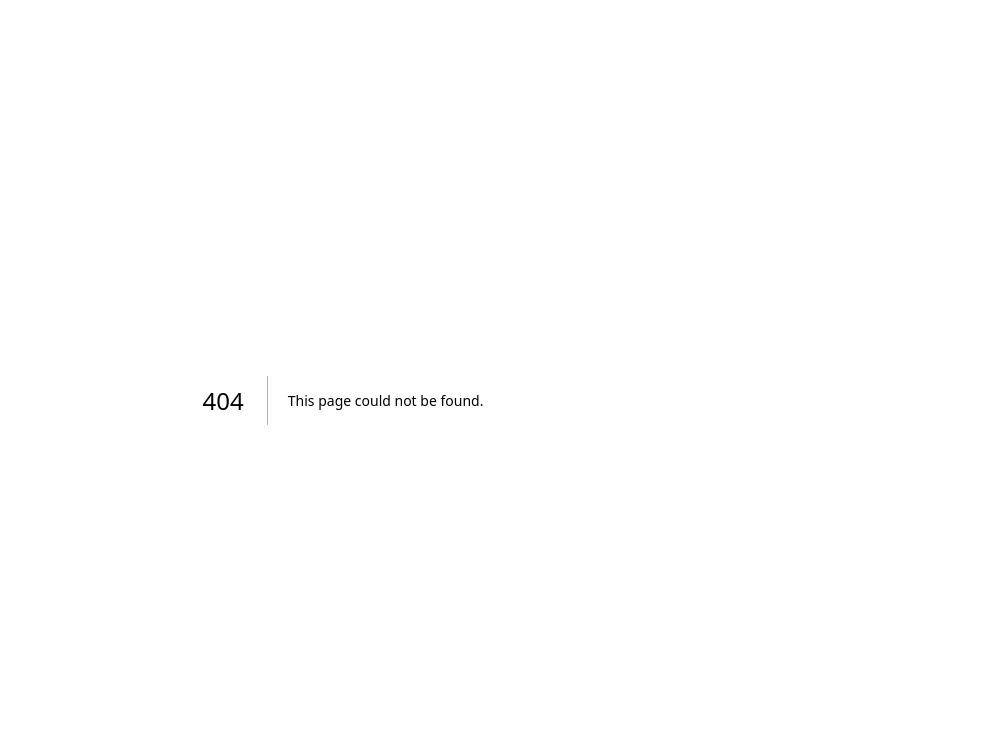
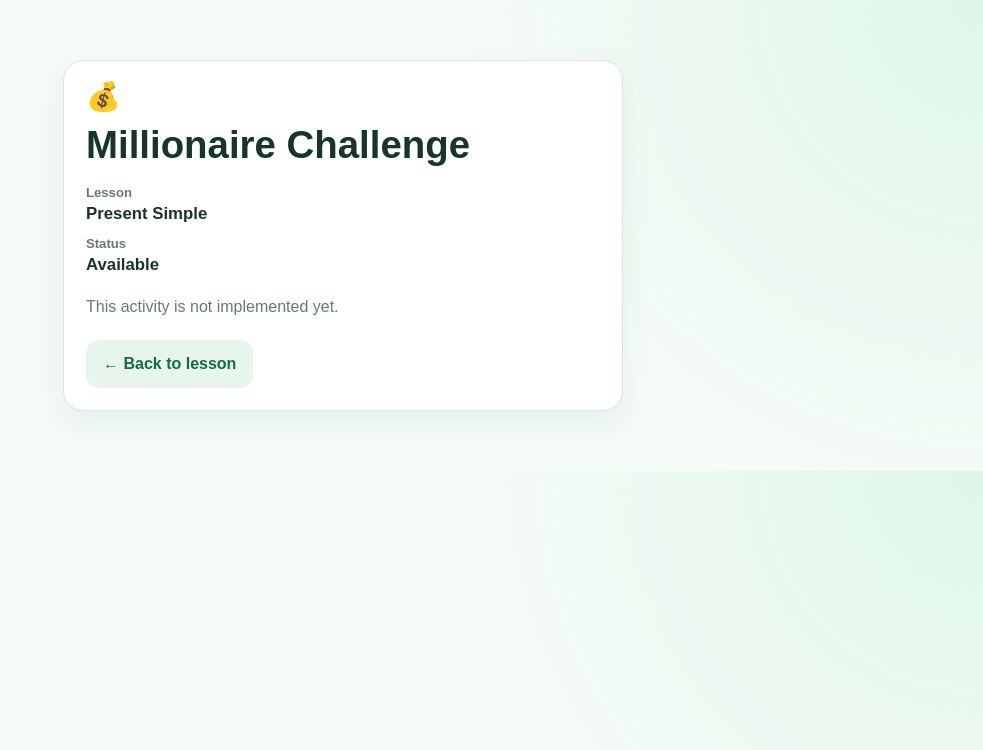
Before and after one commit to chaweewanone-sketch/green-freedom-academy, a Next.js app: page /lesson/present-simple/activity/millionaire in a window 1280 px wide. Before the commit this address had no page. Shown: the top 750 px of the page, without its empty margins (297-1280 px from the left). Built offline with nearby package versions, Linux system fonts and the light colour scheme.

Commit message:
feat: add dynamic activity routing

```diff
--- /dev/null
+++ b/app/lesson/[slug]/activity/[activity]/page.tsx
@@ -0,0 +1,56 @@
+import Link from "next/link";
+import { notFound } from "next/navigation";
+import { getLearningActivities } from "@/lib/activities";
+import { getLessonBySlug } from "@/lib/lessons";
+import type { ActivityStatus } from "@/types/activity";
+
+type ActivityPageProps = {
+  params: Promise<{ slug: string; activity: string }>;
+};
+
+const statusLabels: Record<ActivityStatus, string> = {
+  available: "Available",
+  "coming-soon": "Coming Soon",
+};
+
+export default async function ActivityPage({ params }: ActivityPageProps) {
+  const { slug, activity: activityId } = await params;
+  const lesson = getLessonBySlug(slug);
+
+  if (!lesson) {
+    notFound();
+  }
+
+  const activity = getLearningActivities().find((item) => item.id === activityId);
+
+  if (!activity) {
+    notFound();
+  }
+
+  return (
+    <main className="page">
+      <section className="panel activityPlaceholder">
+        <span className="activityCardIcon" aria-hidden="true">
+          {activity.icon}
+        </span>
+        <h1>{activity.title}</h1>
+        <dl className="activityPlaceholderMeta">
+          <div>
+            <dt>Lesson</dt>
+            <dd>{lesson.title}</dd>
+          </div>
+          <div>
+            <dt>Status</dt>
+            <dd>{statusLabels[activity.status]}</dd>
+          </div>
+        </dl>
+        <p className="activityPlaceholderMessage">
+          This activity is not implemented yet.
+        </p>
+        <Link className="button secondary" href={`/lesson/${slug}`}>
+          ← Back to lesson
+        </Link>
+      </section>
+    </main>
+  );
+}
--- a/components/classroom-companion/ClassroomCompanion.tsx
+++ b/components/classroom-companion/ClassroomCompanion.tsx
@@ -90,6 +90,7 @@ export function ClassroomCompanion({
               stepIndex={currentStep}
               totalSteps={steps.length}
               step={activeStep}
+              lessonSlug={lesson.slug}
             />
           ) : (
             <PlanningPanel
--- a/lib/activities/index.ts
+++ b/lib/activities/index.ts
@@ -48,3 +48,7 @@ export const activities: Activity[] = [
 export function getLearningActivities(): Activity[] {
   return activities;
 }
+
+export function getActivityPath(lessonSlug: string, activityId: string): string {
+  return `/lesson/${lessonSlug}/activity/${activityId}`;
+}
```
Also changed, not shown: components/activities/ActivityCard.tsx (+28 -3 lines), components/activities/ActivityGrid.tsx (+7 -1 lines), components/classroom-companion/TeachingPanel.tsx (+6 -1 lines), app/globals.css, 1 other file (tests, documents, lock files or other folders).
